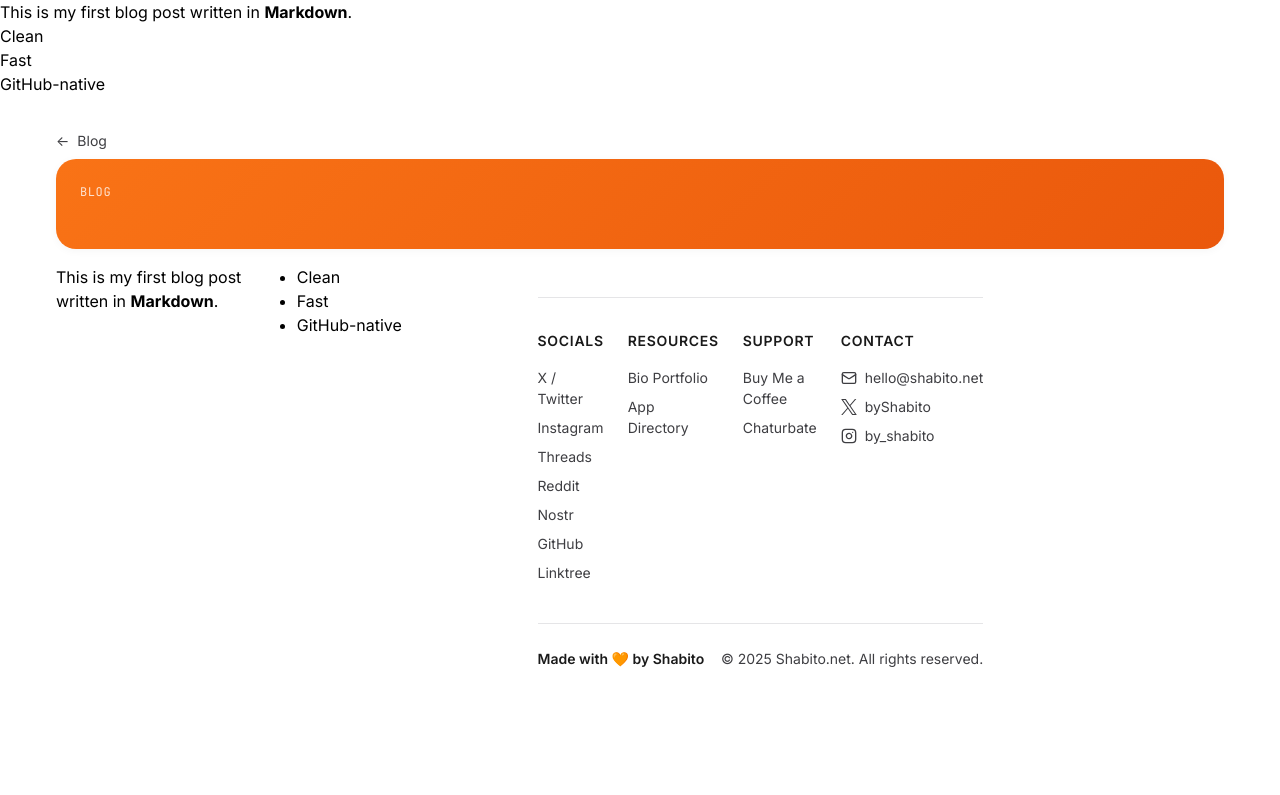
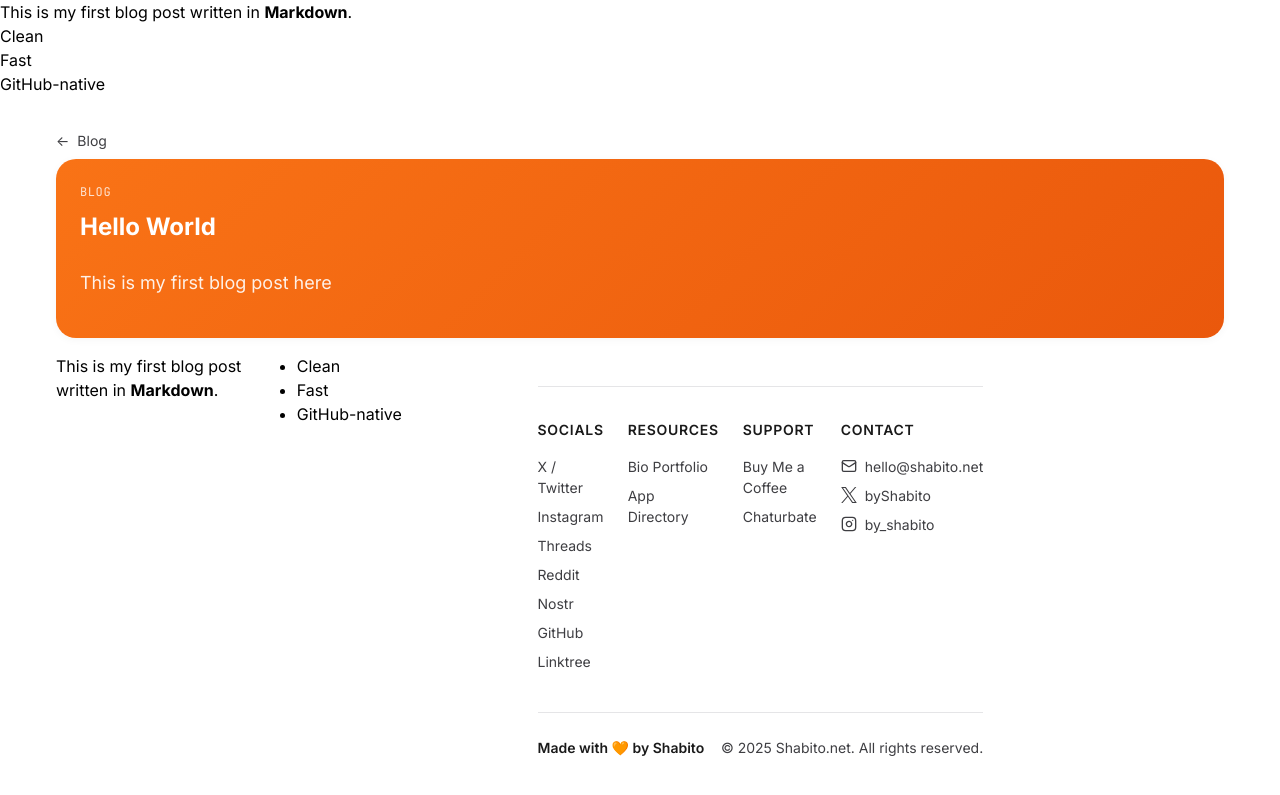
Before and after one commit to byshabito/byshabito.github.io, a Jekyll site: the page built from _posts/2026-01-01-hello-world.md, in a window 1280 px wide. Shown: the top 795 px of the page. Built offline with Jekyll 4.4.1, drawn with Linux system fonts in a browser that asks for light colours; our own code applies the rules of GitHub Pages for plain Markdown files.

```diff
--- a/_posts/2026-01-01-hello-world.md
+++ b/_posts/2026-01-01-hello-world.md
@@ -1,7 +1,7 @@
 ---
 layout: post
 title: Hello World
-description: "This is my first blog post here
+description: "This is my first blog post here"
 ---
 
 This is my first blog post written in **Markdown**.
```
Also changed, not shown: _layouts/blog.html (+5 -7 lines).
